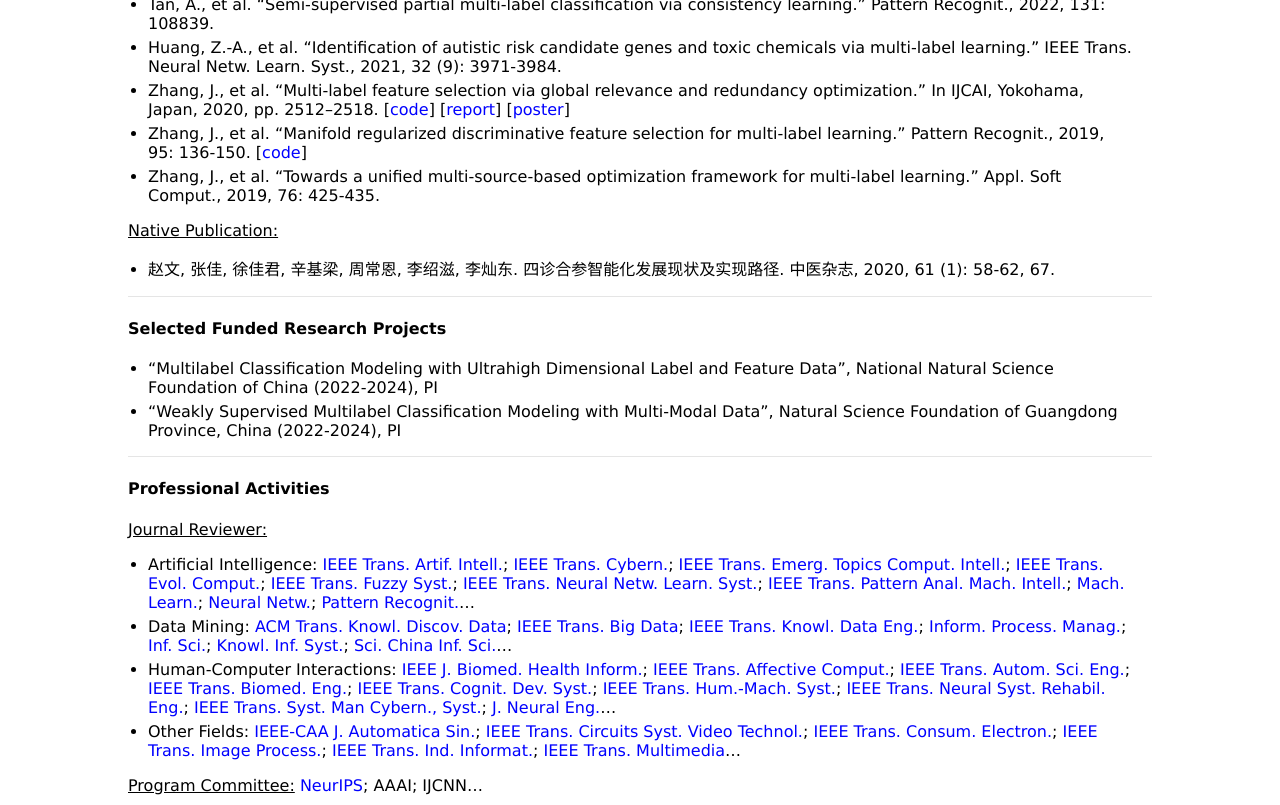
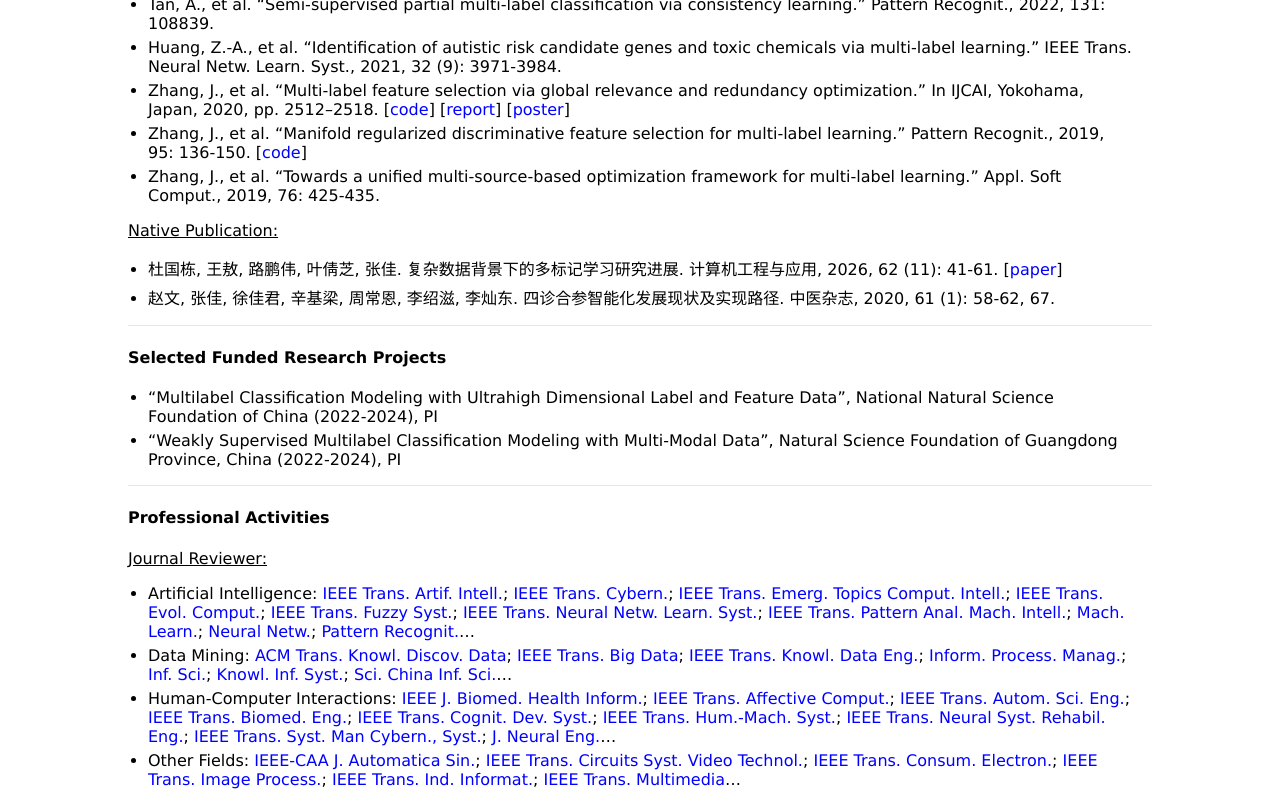
Before and after one commit to jiazhang-ml/jiazhang-ml.github.io, a Jekyll site: the page built from index.md, in a window 1280 px wide and 900 px high, scrolled down 1083 px, cut to the strip 0-805 px from the top of the window. Built offline with Jekyll 4.4.1, drawn with Linux system fonts in a browser that asks for light colours.

Commit message:
Update index.md

```diff
--- a/index.md
+++ b/index.md
@@ -39,6 +39,7 @@ Research Interests: My research interests include *machine learning* and *data m
 
 
 <u>Native Publication:</u>
+* 杜国栋, 王敖, 路鹏伟, 叶倩芝, 张佳. 复杂数据背景下的多标记学习研究进展. 计算机工程与应用, 2026, 62 (11): 41-61. [[paper](SMLL.pdf)]
 * 赵文, 张佳, 徐佳君, 辛基梁, 周常恩, 李绍滋, 李灿东. 四诊合参智能化发展现状及实现路径. 中医杂志, 2020, 61 (1): 58-62, 67.
 
 ---
```
